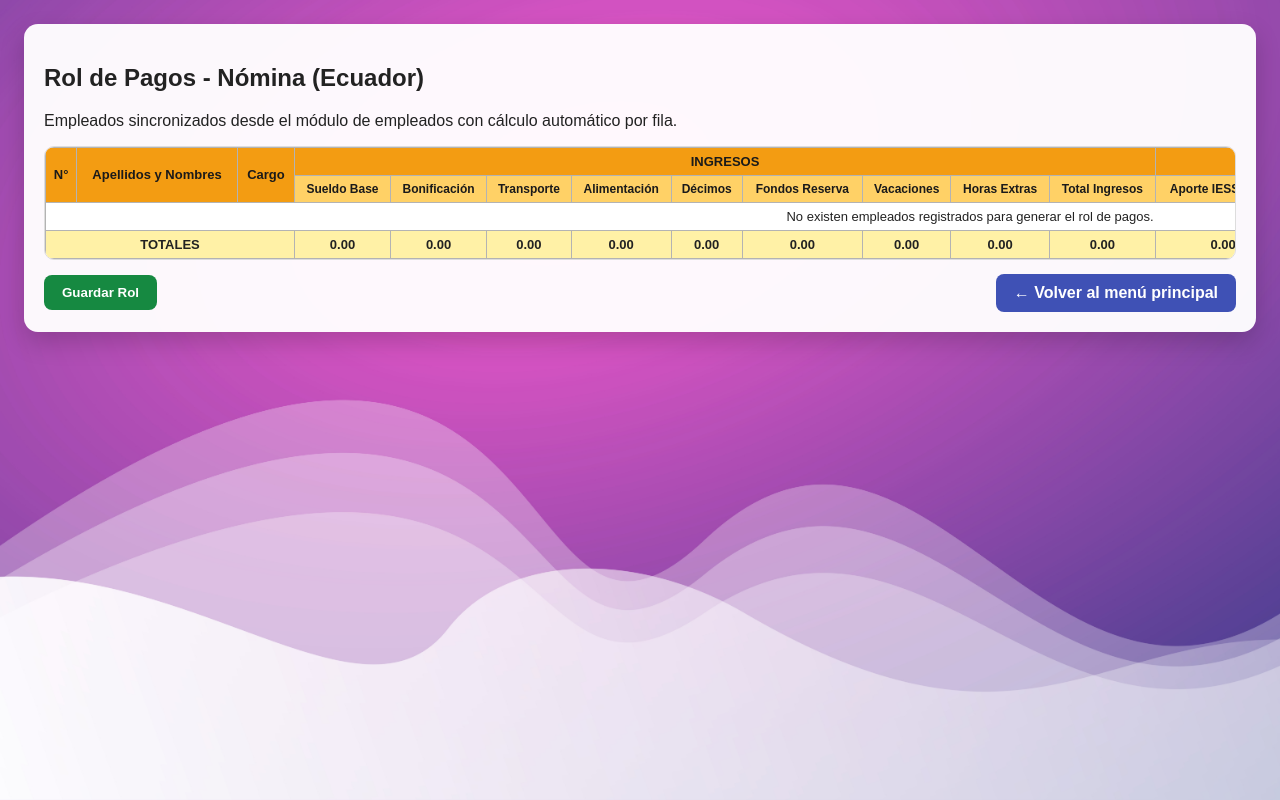
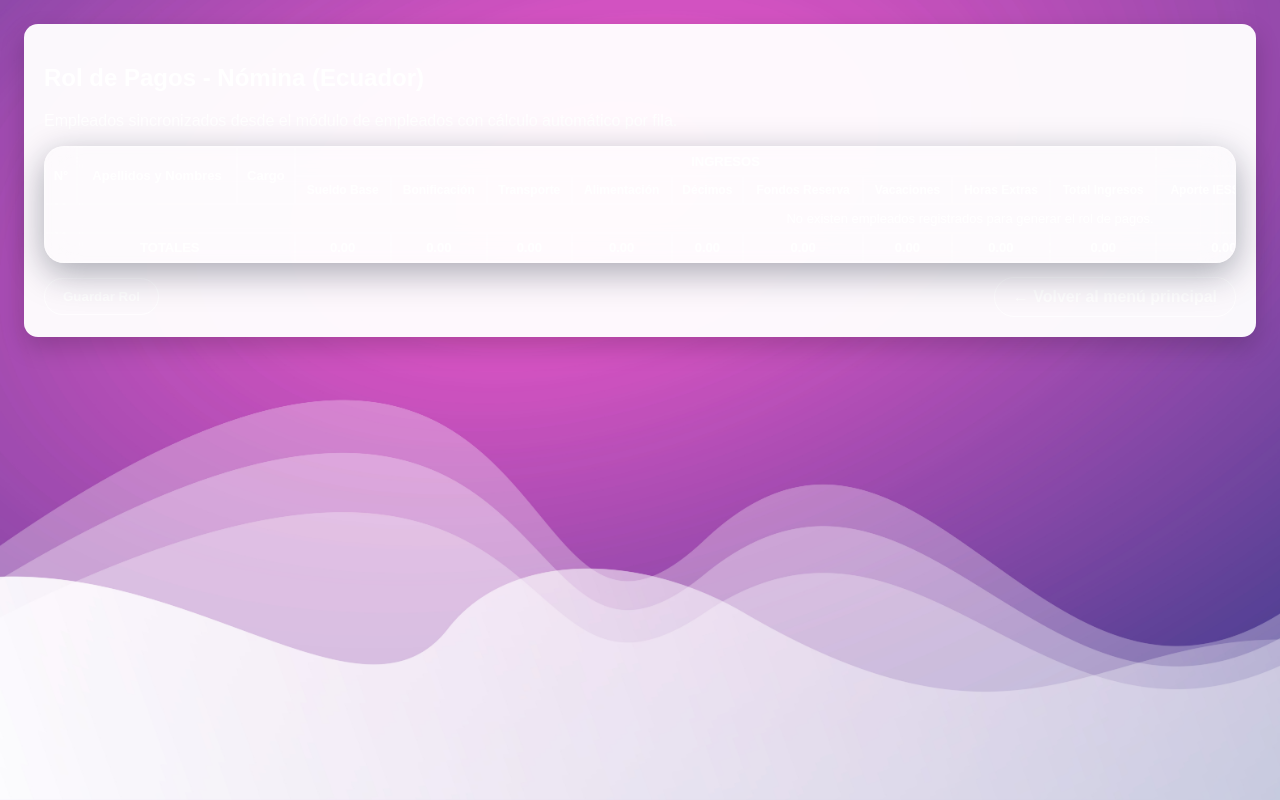
Before and after one commit to PA-piCarne/proyecto-contabilidad-master-main, a Django app: page /rol-pagos/ in a window 1280 px wide. Run offline with Django 5.2, Linux system fonts and the light colour scheme; a user stored in the database is signed in; data that the repository does not hold is empty.

Commit message:
Add global glassmorphism stylesheet across all templates

```diff
--- /dev/null
+++ b/static/css/glassmorphism.css
@@ -0,0 +1,91 @@
+:root {
+    --glass-bg: rgba(255, 255, 255, 0.14);
+    --glass-bg-strong: rgba(255, 255, 255, 0.2);
+    --glass-border: rgba(255, 255, 255, 0.45);
+    --glass-shadow: 0 10px 35px rgba(15, 23, 42, 0.35);
+    --glass-radius: 20px;
+    --text-on-glass: #ffffff;
+    --text-soft: rgba(255, 255, 255, 0.88);
+}
+
+/* 1) Contenedor principal (efecto espejo/cristal) */
+.glass-container,
+.container,
+.box,
+.card,
+.menu-box,
+.navbar,
+.table-container,
+.layout > .card {
+    background: var(--glass-bg) !important;
+    backdrop-filter: blur(16px);
+    -webkit-backdrop-filter: blur(16px);
+    border: 1px solid var(--glass-border);
+    border-radius: var(--glass-radius);
+    box-shadow: var(--glass-shadow);
+    color: var(--text-on-glass);
+}
+
+h1, h2, h3, h4, h5, h6, p, label, th, td {
+    color: var(--text-on-glass);
+}
+
+/* 2) Botones glass transparentes */
+button,
+.btn,
+.option-btn,
+.nav-buttons a,
+a.btn {
+    background: transparent !important;
+    border: 1px solid rgba(255, 255, 255, 0.85) !important;
+    color: var(--text-on-glass) !important;
+    border-radius: 999px !important;
+    transition: background-color 0.25s ease, color 0.25s ease, transform 0.25s ease;
+}
+
+button:hover,
+.btn:hover,
+.option-btn:hover,
+.nav-buttons a:hover,
+a.btn:hover {
+    background: var(--glass-bg-strong) !important;
+    color: #ffffff !important;
+}
+
+/* 3) Inputs y tablas */
+input,
+select,
+textarea {
+    background: rgba(255, 255, 255, 0.12) !important;
+    border: 1px solid rgba(255, 255, 255, 0.45) !important;
+    border-radius: 14px !important;
+    color: var(--text-on-glass) !important;
+}
+
+input::placeholder,
+textarea::placeholder {
+    color: var(--text-soft);
+}
+
+#tablaRolPagos,
+table {
+    border-collapse: separate;
+    border-spacing: 0;
+    overflow: hidden;
+    border-radius: 14px;
+    background: rgba(255, 255, 255, 0.08) !important;
+}
+
+table th,
+table td,
+#tablaRolPagos th,
+#tablaRolPagos td {
+    background: rgba(255, 255, 255, 0.06) !important;
+    border: 1px solid rgba(255, 255, 255, 0.28) !important;
+    color: var(--text-on-glass) !important;
+}
+
+/* Links secundarios */
+a {
+    color: var(--text-on-glass);
+}
--- a/templates/home.html
+++ b/templates/home.html
@@ -95,6 +95,7 @@
         }
 
     </style>
+    <link rel="stylesheet" href="{% static 'css/glassmorphism.css' %}">
 </head>
 
 <body>
--- a/templates/login.html
+++ b/templates/login.html
@@ -113,6 +113,7 @@
             opacity: 0.8;
         }
     </style>
+    <link rel="stylesheet" href="{% static 'css/glassmorphism.css' %}">
 </head>
 
 <body>
--- a/templates/meme.html
+++ b/templates/meme.html
@@ -37,6 +37,7 @@
         }
 
     </style>
+    <link rel="stylesheet" href="{% static 'css/glassmorphism.css' %}">
 </head>
 
 <body>
--- a/templates/menu_principal.html
+++ b/templates/menu_principal.html
@@ -68,6 +68,7 @@
             background: linear-gradient(45deg, #ff4d4d, #ff1a75);
         }
     </style>
+    <link rel="stylesheet" href="{% static 'css/glassmorphism.css' %}">
 </head>
 <body>
     <div class="menu-box">
--- a/templates/modulo_empleados.html
+++ b/templates/modulo_empleados.html
@@ -115,6 +115,7 @@
             font-size: 14px;
         }
     </style>
+    <link rel="stylesheet" href="{% static 'css/glassmorphism.css' %}">
 </head>
 <body>
     <div class="layout">
--- a/templates/modulo_rol_pagos.html
+++ b/templates/modulo_rol_pagos.html
@@ -94,6 +94,7 @@
             font-size: 12px; display: none; background: #fbfbfb;
         }
     </style>
+    <link rel="stylesheet" href="{% static 'css/glassmorphism.css' %}">
 </head>
 <body>
     <div class="panel">
--- a/templates/password_reset.html
+++ b/templates/password_reset.html
@@ -89,6 +89,7 @@
             color: #ccffcc;
         }
     </style>
+    <link rel="stylesheet" href="{% static 'css/glassmorphism.css' %}">
 </head>
 
 <body>
--- a/templates/password_reset_complete.html
+++ b/templates/password_reset_complete.html
@@ -28,6 +28,7 @@ a {
     color:white;
 }
 </style>
+    <link rel="stylesheet" href="{% static 'css/glassmorphism.css' %}">
 </head>
 <body>
 
--- a/templates/password_reset_confirm.html
+++ b/templates/password_reset_confirm.html
@@ -43,6 +43,7 @@ button {
     cursor:pointer;
 }
 </style>
+    <link rel="stylesheet" href="{% static 'css/glassmorphism.css' %}">
 </head>
 <body>
 
--- a/templates/password_reset_done.html
+++ b/templates/password_reset_done.html
@@ -23,6 +23,7 @@ body {
     text-align:center;
 }
 </style>
+    <link rel="stylesheet" href="{% static 'css/glassmorphism.css' %}">
 </head>
 <body>
 <div class="container">
--- a/templates/register.html
+++ b/templates/register.html
@@ -96,6 +96,7 @@
             margin-bottom: 8px;
         }
     </style>
+    <link rel="stylesheet" href="{% static 'css/glassmorphism.css' %}">
 </head>
 
 <body>
```
